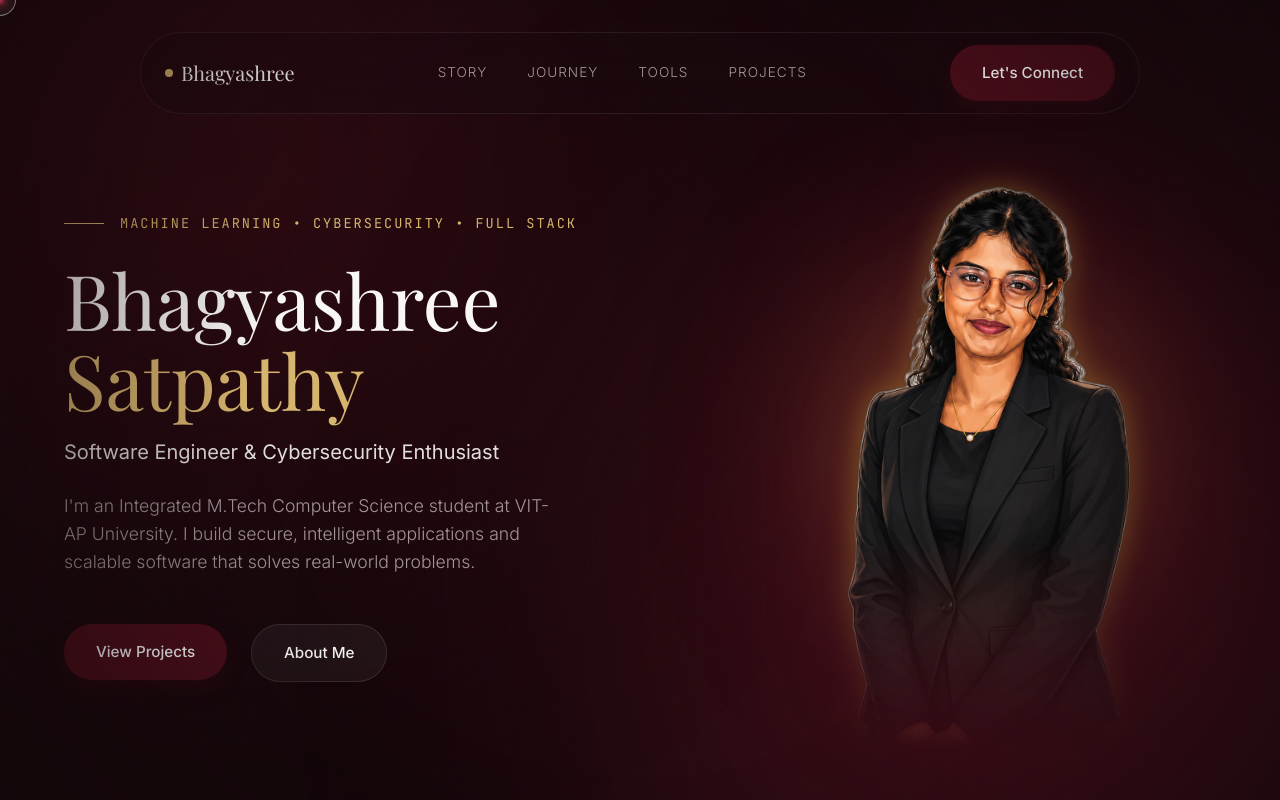
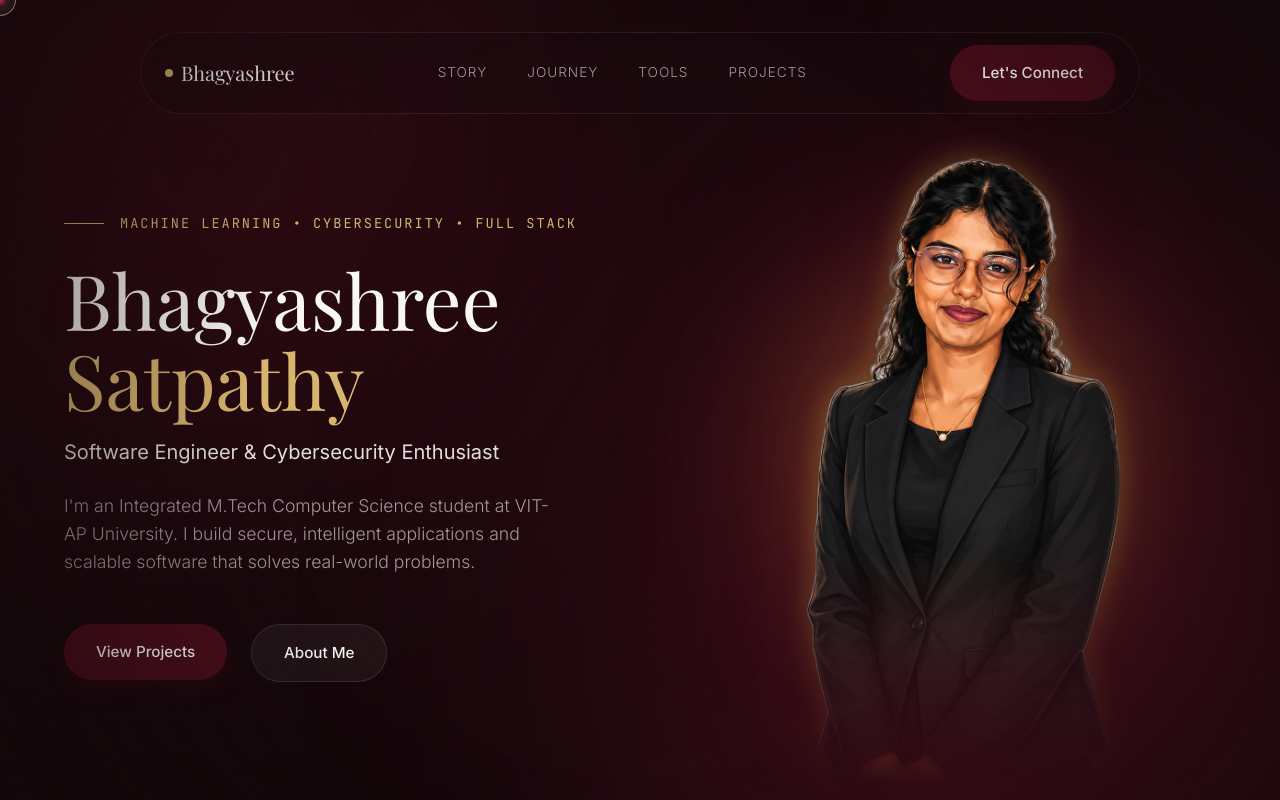
Before and after one commit to Bhagyaashreee/Bhagyashreeportfolio-23MIC7006, a Next.js app: page / in a window 1280 px wide. Shown: the top 800 px of the page. Built offline with nearby package versions, Linux system fonts and the light colour scheme; a web font is replaced by a local one.

Commit message:
Slightly increase portrait max-width to 500px

```diff
--- a/src/sections/Hero/Hero.css
+++ b/src/sections/Hero/Hero.css
@@ -46,7 +46,7 @@
 }
 .portrait-frame {
   width: 100%;
-  max-width: 450px;
+  max-width: 500px;
   position: relative;
   display: flex;
   justify-content: center;
```
